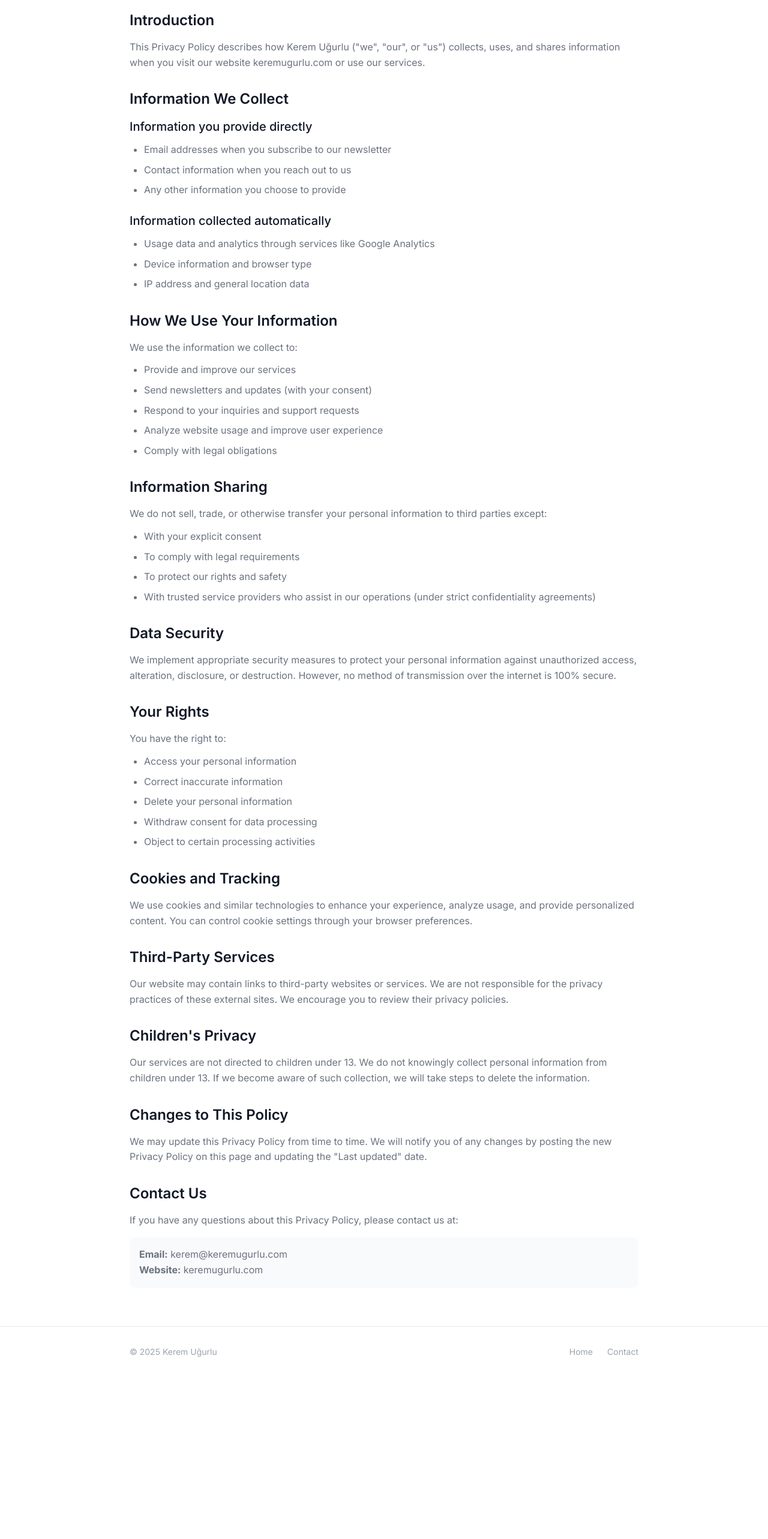
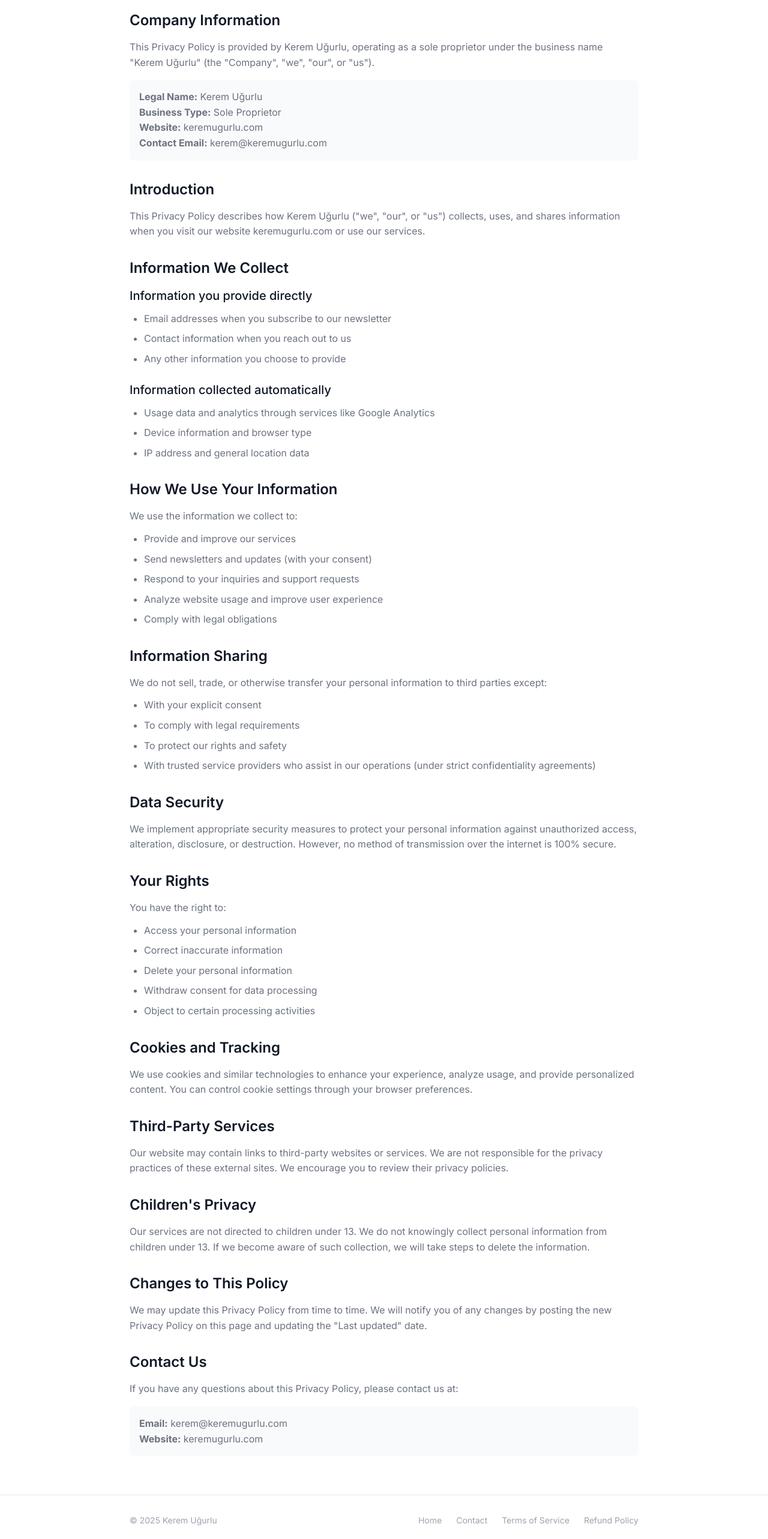
Before and after one commit to VibeCoder34/keremugurlu, a Next.js app: page /privacy in a window 1280 px wide. Shown: the part 200-2766 px from the top of the page at 60% size. Before the commit the page ends 2496 px from the top, so only its background shows below. Built offline with nearby package versions, Linux system fonts and the light colour scheme.

Commit message:
Add legal compliance updates - Added company information with legal name to all legal pages - Enhanced navigation with cross-links between legal documents - Updated footers across all pages for better accessibility

```diff
--- a/src/app/ai-slide-assistant/page.tsx
+++ b/src/app/ai-slide-assistant/page.tsx
@@ -617,6 +617,18 @@ export default function AISlideAssistant() {
                 Contact
               </Link>
               <Link
+                href="/terms"
+                className="hover:theme-text-primary transition-colors"
+              >
+                Terms of Service
+              </Link>
+              <Link
+                href="/privacy"
+                className="hover:theme-text-primary transition-colors"
+              >
+                Privacy Policy
+              </Link>
+              <Link
                 href="/refund-policy"
                 className="hover:theme-text-primary transition-colors"
               >
--- a/src/app/privacy/page.tsx
+++ b/src/app/privacy/page.tsx
@@ -97,6 +97,19 @@ export default function PrivacyPolicy() {
                 Last updated: {new Date().toLocaleDateString('en-US', { year: 'numeric', month: 'long', day: 'numeric' })}
               </p>
 
+              <h2 className="text-2xl font-semibold theme-text-primary mb-4">Company Information</h2>
+              <p>
+                This Privacy Policy is provided by Kerem Uğurlu, operating as a sole proprietor under the business name "Kerem Uğurlu" (the "Company", "we", "our", or "us").
+              </p>
+              <div className="mt-4 p-4 theme-bg-secondary rounded-lg">
+                <p><strong>Legal Name:</strong> Kerem Uğurlu</p>
+                <p><strong>Business Type:</strong> Sole Proprietor</p>
+                <p><strong>Website:</strong> keremugurlu.com</p>
+                <p><strong>Contact Email:</strong> kerem@keremugurlu.com</p>
+              </div>
+            </section>
+
+            <section>
               <h2 className="text-2xl font-semibold theme-text-primary mb-4">Introduction</h2>
               <p>
                 This Privacy Policy describes how Kerem Uğurlu ("we", "our", or "us") collects, uses, and shares information when you visit our website keremugurlu.com or use our services.
@@ -225,6 +238,18 @@ export default function PrivacyPolicy() {
               >
                 Contact
               </Link>
+              <Link
+                href="/terms"
+                className="hover:theme-text-primary transition-colors"
+              >
+                Terms of Service
+              </Link>
+              <Link
+                href="/refund-policy"
+                className="hover:theme-text-primary transition-colors"
+              >
+                Refund Policy
+              </Link>
             </div>
           </div>
         </div>
--- a/src/app/refund-policy/page.tsx
+++ b/src/app/refund-policy/page.tsx
@@ -100,6 +100,19 @@ export default function RefundPolicy() {
 
           <div className="prose prose-lg max-w-none">
             <div className="space-y-8">
+              <section>
+                <h2 className="text-2xl font-bold theme-text-primary mb-4">Company Information</h2>
+                <p className="theme-text-secondary mb-4">
+                  This Refund Policy is provided by Kerem Uğurlu, operating as a sole proprietor under the business name "Kerem Uğurlu" (the "Company", "we", "our", or "us").
+                </p>
+                <div className="mt-4 p-4 theme-bg-secondary rounded-lg">
+                  <p><strong>Legal Name:</strong> Kerem Uğurlu</p>
+                  <p><strong>Business Type:</strong> Sole Proprietor</p>
+                  <p><strong>Website:</strong> keremugurlu.com</p>
+                  <p><strong>Contact Email:</strong> kerem@keremugurlu.com</p>
+                </div>
+              </section>
+
               <section>
                 <h2 className="text-2xl font-bold theme-text-primary mb-4">Our Refund Policy</h2>
                 <p className="theme-text-secondary mb-4">
@@ -225,6 +238,18 @@ export default function RefundPolicy() {
                 Contact
               </Link>
               <Link
+                href="/terms"
+                className="hover:theme-text-primary transition-colors"
+              >
+                Terms of Service
+              </Link>
+              <Link
+                href="/privacy"
+                className="hover:theme-text-primary transition-colors"
+              >
+                Privacy Policy
+              </Link>
+              <Link
                 href="/ai-slide-assistant"
                 className="hover:theme-text-primary transition-colors"
               >
--- a/src/app/terms/page.tsx
+++ b/src/app/terms/page.tsx
@@ -97,6 +97,19 @@ export default function TermsOfService() {
                 Last updated: {new Date().toLocaleDateString('en-US', { year: 'numeric', month: 'long', day: 'numeric' })}
               </p>
 
+              <h2 className="text-2xl font-semibold theme-text-primary mb-4">Company Information</h2>
+              <p>
+                These Terms of Service are provided by Kerem Uğurlu, operating as a sole proprietor under the business name "Kerem Uğurlu" (the "Company", "we", "our", or "us").
+              </p>
+              <div className="mt-4 p-4 theme-bg-secondary rounded-lg">
+                <p><strong>Legal Name:</strong> Kerem Uğurlu</p>
+                <p><strong>Business Type:</strong> Sole Proprietor</p>
+                <p><strong>Website:</strong> keremugurlu.com</p>
+                <p><strong>Contact Email:</strong> kerem@keremugurlu.com</p>
+              </div>
+            </section>
+
+            <section>
               <h2 className="text-2xl font-semibold theme-text-primary mb-4">Agreement to Terms</h2>
               <p>
                 By accessing and using keremugurlu.com and related services (the "Service"), you agree to be bound by these Terms of Service ("Terms"). If you disagree with any part of these terms, you may not access the Service.
@@ -213,6 +226,18 @@ export default function TermsOfService() {
               >
                 Contact
               </Link>
+              <Link
+                href="/privacy"
+                className="hover:theme-text-primary transition-colors"
+              >
+                Privacy Policy
+              </Link>
+              <Link
+                href="/refund-policy"
+                className="hover:theme-text-primary transition-colors"
+              >
+                Refund Policy
+              </Link>
             </div>
           </div>
         </div>
```
